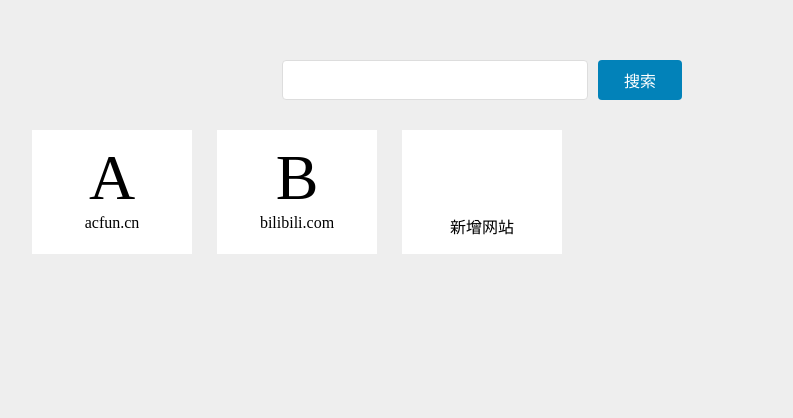
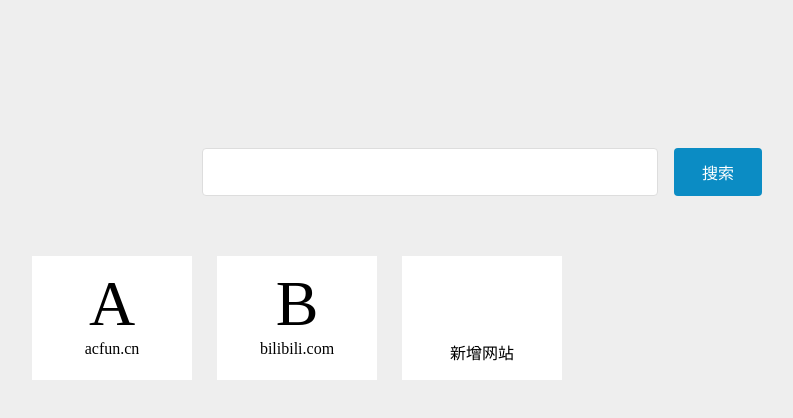
Before and after one commit to kunccc/nav-1, a website: page src/index.html in a window 1280 px wide. Shown: the whole page, without its empty margins (158-951 px from the left). Drawn offline with nearby package versions, Linux system fonts and the light colour scheme.

Commit message:
解决搜索时跳转页面的bug

```diff
--- a/src/index.html
+++ b/src/index.html
@@ -21,7 +21,7 @@
 <body>
     <header class='globalHeader'>
         <form class="searchForm" method="get" action="https://www.baidu.com/s">
-            <input type="text" name="wd">
+            <input class="input" type="text" name="wd">
             <button type="submit">搜索</button>
         </form>
     </header>
--- a/src/main.js
+++ b/src/main.js
@@ -47,10 +47,13 @@ window.onbeforeunload = () => {
     localStorage.setItem('x', string)
 }
 $(document).on('keypress', (e) => {
-    const {key} = e
-    for(let i=0; i<hashMap.length; i++){
-        if(hashMap[i].logo.toLowerCase() === key){
-            window.open(hashMap[i].url)
+    const input = document.querySelector('.input')
+    if(document.activeElement !== input){  //判断当前活动元素是否是input，不是则执行。
+        const {key} = e
+        for(let i=0; i<hashMap.length; i++){
+            if(hashMap[i].logo.toLowerCase() === key){
+                window.open(hashMap[i].url)
+            }
         }
     }
 })
--- a/src/style.css
+++ b/src/style.css
@@ -24,11 +24,14 @@ img {
 }
 /* style */
 body {
+  min-width: 100vw;
+  min-height: 100vh;
   background: #eeeeee;
+  overflow: hidden;
 }
 @media (min-width: 500px) {
   .globalHeader {
-    margin: 60px 0 30px;
+    margin: 148px 0 60px;
   }
 }
 .searchForm {
@@ -38,15 +41,16 @@ body {
 }
 @media (min-width: 500px) {
   .searchForm {
-    max-width: 400px;
+    max-width: 560px;
+    margin-top: 0;
     margin-left: auto;
     margin-right: auto;
   }
 }
 .searchForm > input {
   width: 100%;
-  margin-right: 10px;
-  height: 40px;
+  margin-right: 16px;
+  height: 48px;
   padding: 0 10px;
   border: none;
   border: 1px solid #dddddd;
@@ -55,14 +59,17 @@ body {
 }
 .searchForm > button {
   white-space: nowrap;
-  padding: 0 26px;
+  padding: 0 28px;
   border: none;
-  background: #0282b9;
+  background: #0b8cc4;
   border-radius: 4px;
   color: #fff;
   font-size: 16px;
+  cursor: pointer;
 }
-
+.searchForm > button:hover {
+  background: #0576a8;
+}
 .globalMain {
   max-width: 900px;
   margin-left: auto;
```
Also changed, not shown: dist/index.html, 8 other files.
